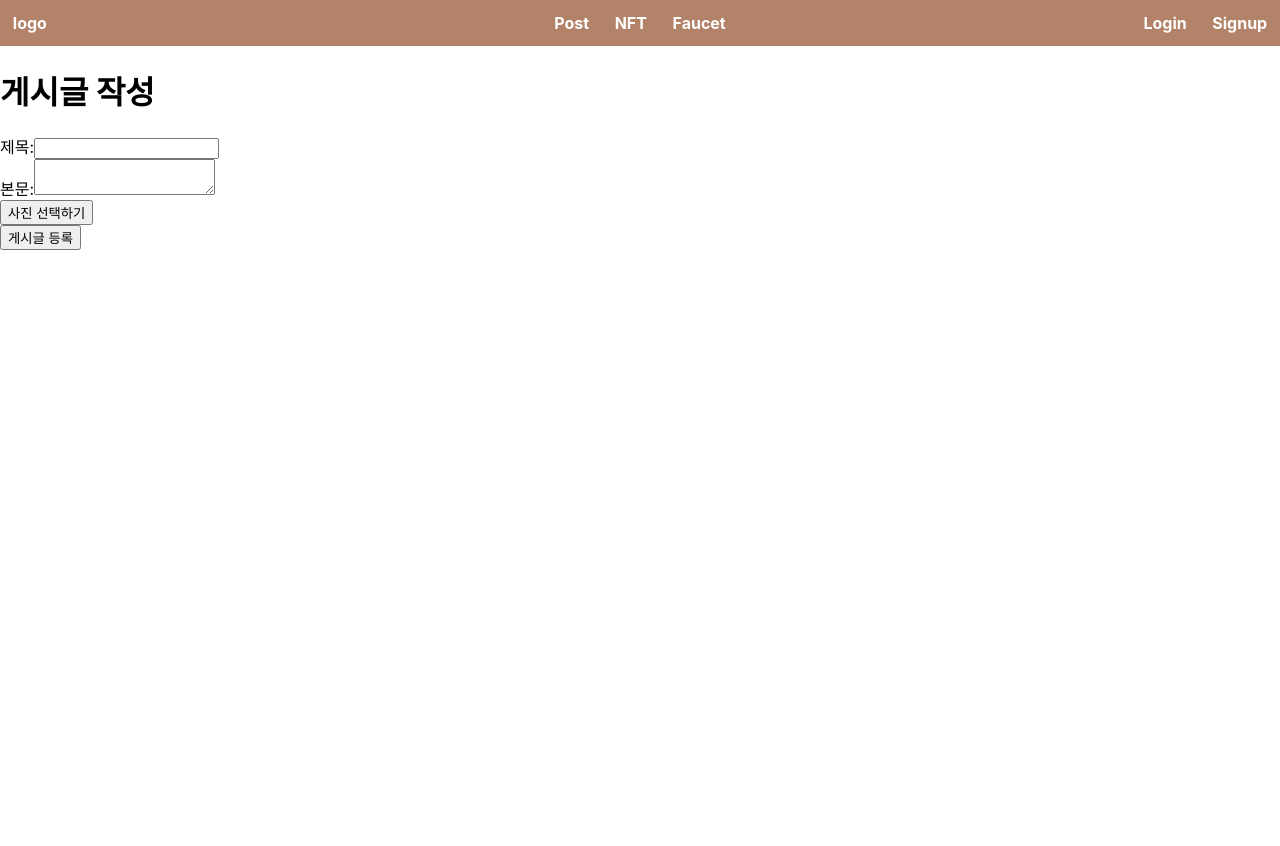
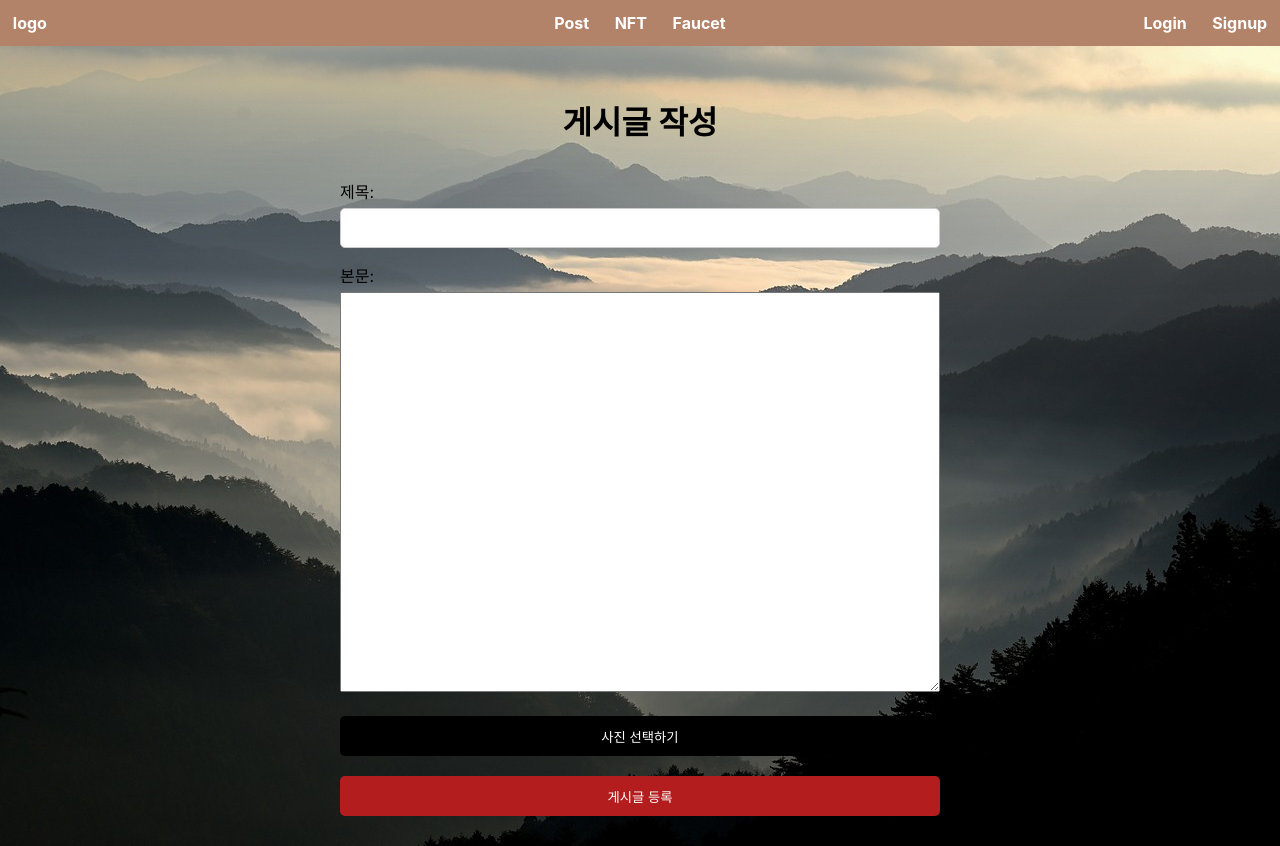
Before and after one commit to codestates-beb/beb-09-second-mulX, a React (Create React App) app in the folder client/: page /postform in a window 1280 px wide. Before the commit the page ends 800 px from the top, so only its background shows below. Built offline with nearby package versions, Linux system fonts and the light colour scheme.

Commit message:
css 수정

```diff
--- a/client/src/assets/css/login.css
+++ b/client/src/assets/css/login.css
@@ -1,52 +1,74 @@
-/* .login-container {
+* {
+  box-sizing: border-box;
+}
+
+button {
+  cursor: pointer;
+}
+
+.form-field {
+  width: 100%;
+}
+
+.form-field label {
+  display: block;
+  margin-top: 15px;
+  margin-bottom: 5px;
+}
+
+.form-field input {
+  display: block;
+  width: 100%;
+  height: 40px;
+  max-height: 100%;
+  border: 1px solid #ccc;
+  border-radius: 5px;
+}
+
+.form-field button {
+  width: 100%;
+  height: 40px;
+  max-height: 100%;
+  background-color: #000000;
+  color: #fff;
+  border: none;
+  border-radius: 5px;
+  margin-top: 20px;
+}
+
+.login-container {
   display: flex;
-    align-items: center;
   justify-content: center;
+  background-image: url("../img/mountains-55067_640.png");
+  width: 100vw;
   height: 100vh;
-    background-image: url("../img/mountains-55067_640.png");
   background-repeat: no-repeat;
   background-size: cover;
 }
 
 .login-form {
   display: flex;
+  justify-content: center;
+  align-items: center;
   flex-direction: column;
-    align-items: center;
-    padding: 5rem;
-    background-color: transparent;
-    border-radius: 10px;
   width: 400px;
   max-width: 100%;
 }
 
 .login-form h1 {
+  width: 100%;
   text-align: center;
-    margin-bottom: 20px;
 }
 
-  .form-field {
-    margin-bottom: 1.5rem;
+.login-form button[type="submit"] {
   width: 100%;
-  }
-
-  .form-field label {
-    display: block;
-    margin-bottom: 5px;
-  }
-
-  .form-field input {
-    width: 100%;
-    padding: 5px;
-    border: 1px solid #ccc;
-    border-radius: 5px;
-  }
-
-  .login-form button {
-    padding: 10px;
-    background-color: #4caf50;
+  height: 40px;
+  max-height: 100%;
+  background-color: #b31d1d;
   color: #fff;
   border: none;
   border-radius: 5px;
+  margin-top: 20px;
 }
 
 .signup-link {
@@ -58,4 +80,3 @@
   color: white;
   text-decoration: none;
 }
-*/
--- a/client/src/assets/css/postForm.css
+++ b/client/src/assets/css/postForm.css
@@ -1,55 +1,41 @@
-/* .post-form-container {
-    display: flex;
-    align-items: center;
-    justify-content: center;
-    height: 100vh;
-    background-image: url("../img/mountain-6815304_1280.jpg");
-    background-repeat: no-repeat;
-    background-size: cover;
+.postform-container {
+  display: flex;
+  justify-content: center;
+  background-image: url("../img/mountain-6815304_1280.jpg");
+  width: 100vw;
+  height: 100vh;
+  background-repeat: no-repeat;
+  background-size: cover;
 }
 
-.post-form {
+.postform-form {
   display: flex;
+  justify-content: center;
+  align-items: center;
   flex-direction: column;
-  align-items: center;
-  padding: 20px;
-  border-radius: 10px;
-  width: 800px;
+  width: 600px;
   max-width: 100%;
 }
 
-.post-form h1 {
+.postform-form h1 {
+  width: 100%;
   text-align: center;
-  margin-bottom: 20px;
 }
 
-.form-field {
-  margin-bottom: 15px;
+.form-field textarea#content {
   width: 100%;
+  height: 400px;
+  max-height: 100%;
+  resize: vertical;
 }
 
-.form-field label {
-  display: block;
-  margin-bottom: 5px;
-}
-
-.form-field input,
-.form-field textarea {
+.postform-form button[type="submit"] {
   width: 100%;
-  padding: 5px;
-  border: 1px solid #ccc;
-  border-radius: 5px;
-}
-
-.form-field textarea {
-  height: 500px;
-}
-
-.post-form button {
-  padding: 10px;
-  background-color: #4caf50;
+  height: 40px;
+  max-height: 100%;
+  background-color: #b31d1d;
   color: #fff;
   border: none;
   border-radius: 5px;
+  margin-top: 20px;
 }
-   */
--- a/client/src/assets/css/signup.css
+++ b/client/src/assets/css/signup.css
@@ -1,32 +1,5 @@
-/* button {
-  width: 100%;
-  cursor: pointer;
-}
-
-.signup-container {
-  display: flex;
-  align-items: center;
-  justify-content: center;
-  height: 100vh;
-  background-image: url('../img/mountains-55067_640.png');
-  background-repeat: no-repeat;
-  background-size: cover;
-}
-
-.signup-form {
-  display: flex;
-  flex-direction: column;
-  align-items: center;
-  padding: 5rem;
-  background-color: transparent;
-  border-radius: 10px;
-  width: 400px;
-  max-width: 100%;
-}
-
-.form-field {
-  margin-bottom: 1.5rem;
-  width: 100%;
+.hide {
+  display: none;
 }
 
 .success-message {
@@ -37,44 +10,39 @@
   color: red;
 }
 
-.hide {
-  display: none;
+.signup-container {
+  display: flex;
+  justify-content: center;
+  background-image: url("../img/mountains-55067_640.png");
+  width: 100vw;
+  height: 100vh;
+  background-repeat: no-repeat;
+  background-size: cover;
 }
 
-.signup-form h1,
-.form-field label {
-  color: white;
+.signup-form {
+  display: flex;
+  justify-content: center;
+  align-items: center;
+  flex-direction: column;
+  width: 400px;
+  max-width: 100%;
 }
 
-input[type="text"],
-input[type="password"],
-button[type="button"],
-button[type="submit"] {
+.signup-form h1 {
   width: 100%;
-  padding: 1rem;
-  border-radius: 10px;
-  border: none;
-  outline: none;
-  box-sizing: border-box;
+  text-align: center;
 }
 
-input[type="text"],
-input[type="password"] {
-  background-color: rgba(255, 255, 255, 0.7);
-}
-
-input[type="file"] {
-  background-color: black;
-}
-
-button[type="button"] {
-  color: white;
-  background-color: black;
-}
-
-button[type="submit"] {
-  color: white;
-  background-color: red;
+.signup-form button[type="submit"] {
+  width: 100%;
+  height: 40px;
+  max-height: 100%;
+  background-color: #b31d1d;
+  color: #fff;
+  border: none;
+  border-radius: 5px;
+  margin-top: 20px;
 }
 
 .login-link {
@@ -85,4 +53,4 @@ button[type="submit"] {
 .login-link a {
   color: white;
   text-decoration: none;
-} */
+}
--- a/client/src/components/post/PostForm.jsx
+++ b/client/src/components/post/PostForm.jsx
@@ -31,8 +31,8 @@ const PostForm = () => {
   };
 
   return (
-    <div className="post-form-container">
-      <form onSubmit={handleSubmit} className="post-form">
+    <div className="postform-container">
+      <form onSubmit={handleSubmit} className="postform-form">
         <h1>게시글 작성</h1>
         <div className="form-field">
           <label htmlFor="title">제목:</label>
```
Lines whose indentation alone changed are shown as unchanged.
